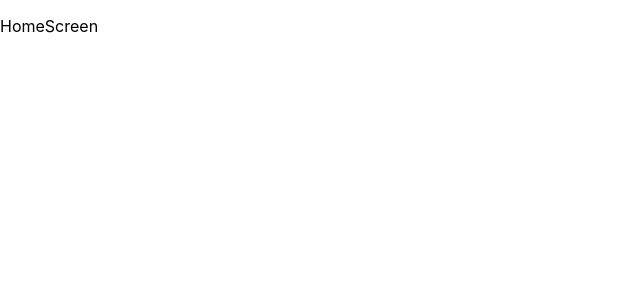
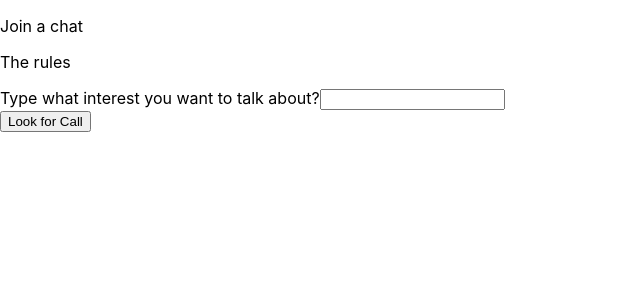
Before and after one commit to Litsi-Chat-App/FE, a React (Create React App) app: page / in a window 1280 px wide. Shown: the top 300 px of the page, without its empty margins (0-640 px from the left). Built offline with nearby package versions, Linux system fonts and the light colour scheme.

Commit message:
Create Layout for Homescreen

```diff
--- a/src/Components/HomeScreen.js
+++ b/src/Components/HomeScreen.js
@@ -1,9 +1,33 @@
-import React from 'react';
+import React, { useState } from 'react';
 
-function HomeScreen() {
+function HomeScreen(props) {
+  const [tag, setTag] = useState('');
+
+  function changeTag(e) {
+    let { value } = e.target;
+    setTag(value);
+  }
+
+  function lookForCall(e) {
+    e.preventDefault();
+    props.history.push(`/${tag ? tag : 'all'}`);
+  }
+
   return (
     <div>
-      <p>HomeScreen</p>
+      <div>
+        <p>Join a chat</p>
+      </div>
+      <div>
+        <p>The rules</p>
+      </div>
+      <div>
+        <label>Type what interest you want to talk about?</label>
+        <input value={tag} onChange={changeTag} />
+      </div>
+      <div>
+        <button onClick={lookForCall}>Look for Call</button>
+      </div>
     </div>
   );
 }
```
